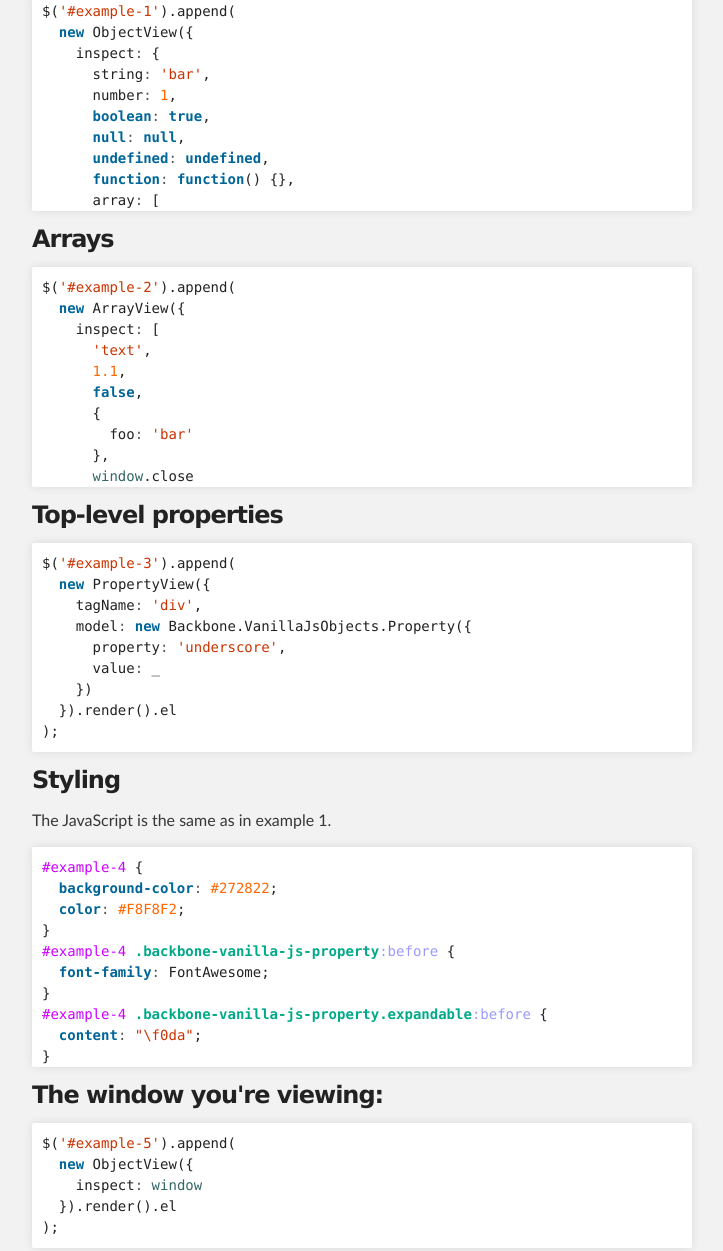
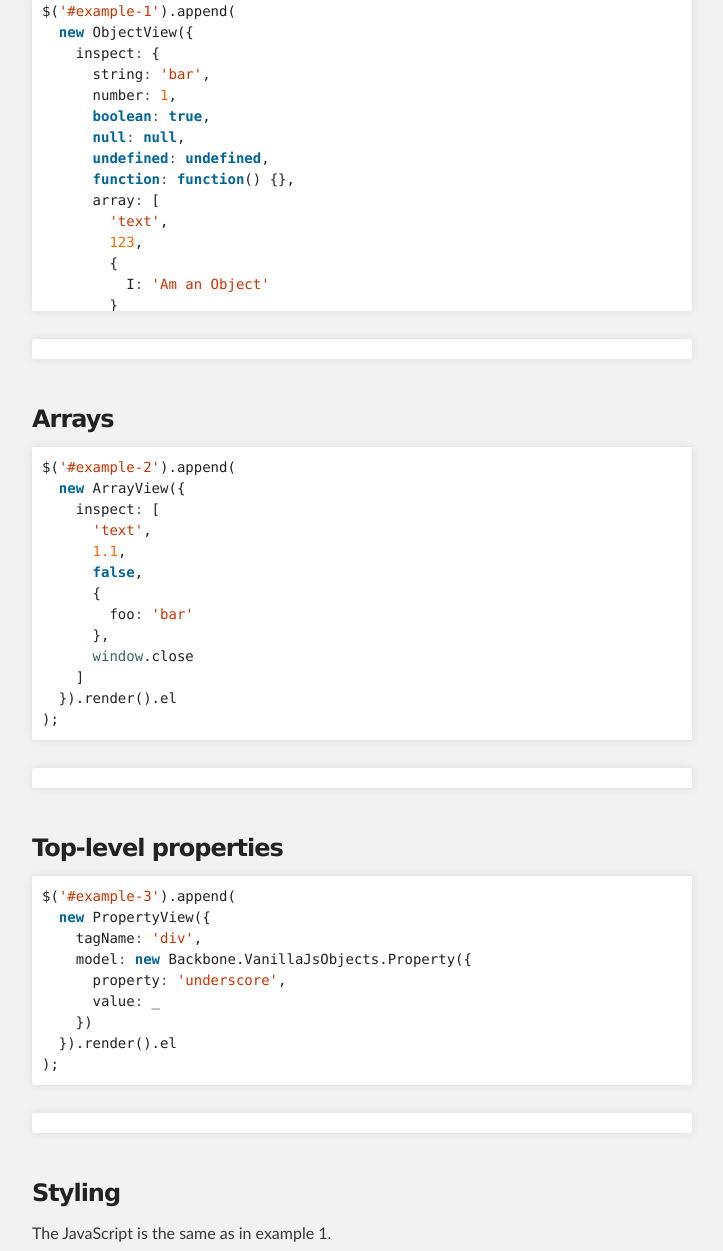
Before and after one commit to amiuhle/backbone-vanilla-js-objects, a plain HTML site: page index.html in a window 1280 px wide. Shown: the part 805-2056 px from the top of the page, without its empty margins (288-1011 px from the left). Drawn offline with nearby package versions, Linux system fonts and the light colour scheme; a script that the page names is missing.

Commit message:
Completed demo

```diff
--- a/index.html
+++ b/index.html
@@ -12,18 +12,14 @@
     <link href="//netdna.bootstrapcdn.com/font-awesome/3.0.2/css/font-awesome.css" rel="stylesheet">
     <link rel="stylesheet" href="stylesheets/backbone-vanilla-js-objects.css">
     <style>
+
       pre {
-        max-height: 200px;
-        overflow: auto;
+        max-height: 300px;
       }
 
       .example {
-        border: 1px solid #ccc;
-        margin: 1em;
-        padding: 1em;
-
-        max-height: 200px;
-        overflow: auto;
+        margin-top: 2em;
+        margin-bottom: 3em;
       }
     </style>
 
@@ -257,6 +253,10 @@
 <span class="p">);</span>
 </pre></div>
 
+<div class="highlight">
+  <pre id="example-1" class="example"></pre>
+</div>
+
 <h3>Arrays</h3>
 
 <div class="highlight"><pre><span class="nx">$</span><span class="p">(</span><span class="s1">'#example-2'</span><span class="p">).</span><span class="nx">append</span><span class="p">(</span>
@@ -274,6 +274,10 @@
 <span class="p">);</span>
 </pre></div>
 
+<div class="highlight">
+  <pre id="example-2" class="example"></pre>
+</div>
+
 <h3>Top-level properties</h3>
 
 <div class="highlight"><pre><span class="nx">$</span><span class="p">(</span><span class="s1">'#example-3'</span><span class="p">).</span><span class="nx">append</span><span class="p">(</span>
@@ -286,6 +290,10 @@
   <span class="p">}).</span><span class="nx">render</span><span class="p">().</span><span class="nx">el</span>
 <span class="p">);</span>
 </pre></div>
+
+<div class="highlight">
+  <pre id="example-3" class="example"></pre>
+</div>
 
 <h3>Styling</h3>
 
@@ -348,6 +356,10 @@
 <span class="p">}</span>
 </pre></div>
 
+<div class="highlight">
+  <pre id="example-4" class="example"></pre>
+</div>
+
 <h3>The window you're viewing:</h3>
 
 <div class="highlight"><pre><span class="nx">$</span><span class="p">(</span><span class="s1">'#example-5'</span><span class="p">).</span><span class="nx">append</span><span class="p">(</span>
@@ -356,6 +368,9 @@
   <span class="p">}).</span><span class="nx">render</span><span class="p">().</span><span class="nx">el</span>
 <span class="p">);</span>
 </pre></div>
+<div class="highlight">
+  <pre id="example-5" class="example"></pre>
+</div>
 
       </section>
     </div>
```
